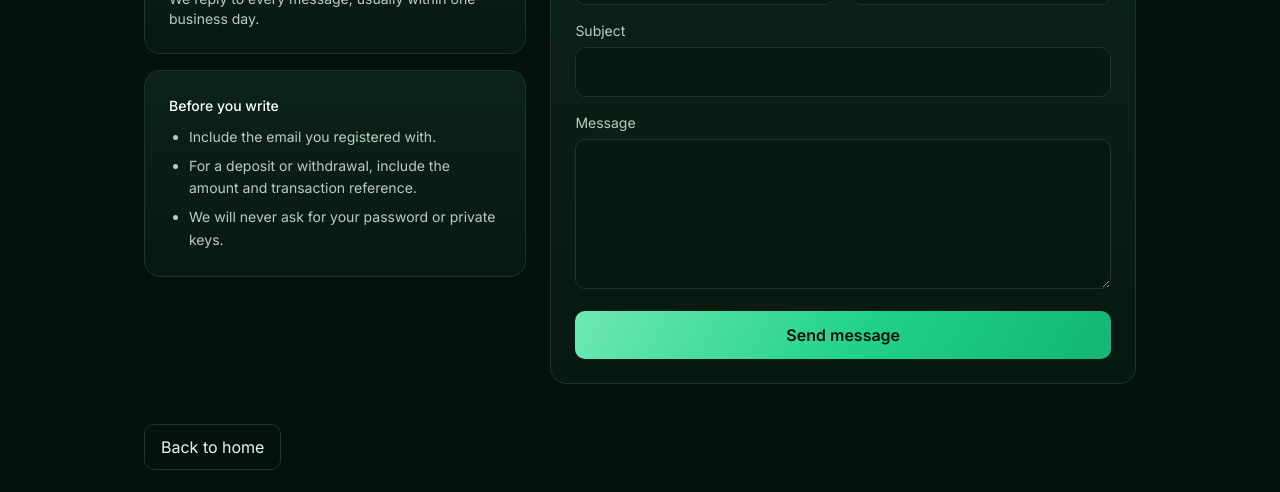
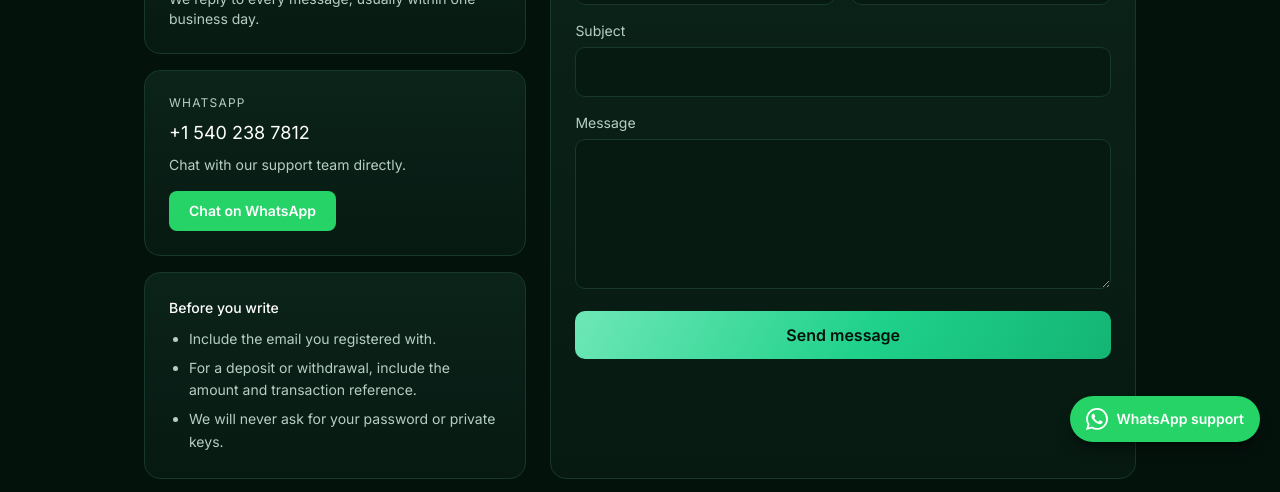
Before and after one commit to fvckaround/smartassets, a Next.js app: page /contact in a window 1280 px wide. Shown: the part 338-830 px from the top of the page. Built offline with nearby package versions, Linux system fonts and the light colour scheme; no server answers.

Commit message:
fix contact page

```diff
--- a/app/contact/contactcontent.js
+++ b/app/contact/contactcontent.js
@@ -4,6 +4,7 @@
 import Link from "next/link";
 import Logo from "@/components/Logo";
 import LanguageSwitcher from "@/components/LanguageSwitcher";
+import { whatsappLink, WHATSAPP_DISPLAY } from "@/lib/contact";
 
 const EMAIL = process.env.NEXT_PUBLIC_SUPPORT_EMAIL || "smartassetsglobal@gmail.com";
 
@@ -57,6 +58,19 @@
             <p className="mt-2 text-sm text-[var(--color-mist)]">
               We reply to every message, usually within one business day.
             </p>
+          </div>
+          <div className="card p-6">
+            <p className="text-xs uppercase tracking-widest text-[var(--color-mist)]">WhatsApp</p>
+            <p className="notranslate mt-2 text-lg text-white">{WHATSAPP_DISPLAY}</p>
+            <p className="mt-2 text-sm text-[var(--color-mist)]">Chat with our support team directly.</p>
+            <a
+              href={whatsappLink()}
+              target="_blank"
+              rel="noopener noreferrer"
+              className="mt-4 inline-block rounded-lg bg-[#25D366] px-5 py-2.5 text-sm font-semibold text-white hover:brightness-110"
+            >
+              Chat on WhatsApp
+            </a>
           </div>
           <div className="card p-6 text-sm leading-relaxed text-[var(--color-mist)]">
             <p className="font-medium text-white">Before you write</p>
--- a/app/layout.js
+++ b/app/layout.js
@@ -1,5 +1,6 @@
 import "./globals.css";
 import TranslateLoader from "@/components/TranslateLoader";
+import WhatsAppButton from "@/components/WhatsAppButton";
 
 const SITE_URL = process.env.NEXT_PUBLIC_SITE_URL || "http://localhost:3000";
 
@@ -39,6 +40,7 @@
       </head>
       <body>
         {children}
+        <WhatsAppButton />
         <TranslateLoader />
       </body>
     </html>
--- /dev/null
+++ b/components/WhatsAppButton.js
@@ -0,0 +1,25 @@
+"use client";
+
+import { usePathname } from "next/navigation";
+import { whatsappLink } from "@/lib/contact";
+
+// Floating WhatsApp support button, shown on every public and user page (not in /admin).
+export default function WhatsAppButton() {
+  const pathname = usePathname() || "";
+  if (pathname.startsWith("/admin")) return null;
+
+  return (
+    <a
+      href={whatsappLink()}
+      target="_blank"
+      rel="noopener noreferrer"
+      aria-label="Chat with support on WhatsApp"
+      className="notranslate fixed bottom-5 right-5 z-50 flex items-center gap-2 rounded-full bg-[#25D366] px-4 py-3 text-sm font-semibold text-white shadow-lg shadow-black/40 transition hover:scale-105 hover:brightness-110"
+    >
+      <svg viewBox="0 0 24 24" width="22" height="22" fill="currentColor" aria-hidden="true">
+        <path d="M20.52 3.48A11.86 11.86 0 0 0 12.06 0C5.5 0 .16 5.34.16 11.9c0 2.1.55 4.15 1.6 5.96L0 24l6.3-1.65a11.9 11.9 0 0 0 5.76 1.47h.01c6.56 0 11.9-5.34 11.9-11.9 0-3.18-1.24-6.17-3.45-8.44zM12.07 21.8h-.01a9.9 9.9 0 0 1-5.04-1.38l-.36-.21-3.74.98 1-3.65-.24-.37a9.88 9.88 0 0 1-1.52-5.27c0-5.45 4.44-9.89 9.9-9.89 2.64 0 5.12 1.03 6.99 2.9a9.82 9.82 0 0 1 2.9 7c0 5.46-4.44 9.9-9.88 9.9zm5.43-7.4c-.3-.15-1.76-.87-2.03-.97-.27-.1-.47-.15-.67.15-.2.3-.77.97-.94 1.17-.17.2-.35.22-.65.07-.3-.15-1.26-.46-2.4-1.48-.89-.79-1.49-1.77-1.66-2.07-.17-.3-.02-.46.13-.61.13-.13.3-.35.45-.52.15-.17.2-.3.3-.5.1-.2.05-.37-.02-.52-.07-.15-.67-1.62-.92-2.22-.24-.58-.49-.5-.67-.51h-.57c-.2 0-.52.07-.8.37-.27.3-1.04 1.02-1.04 2.48s1.07 2.88 1.22 3.08c.15.2 2.1 3.2 5.08 4.49.71.31 1.26.49 1.69.63.71.23 1.36.2 1.87.12.57-.08 1.76-.72 2.01-1.41.25-.7.25-1.29.17-1.41-.07-.12-.27-.2-.57-.35z" />
+      </svg>
+      <span className="hidden sm:inline">WhatsApp support</span>
+    </a>
+  );
+}
--- a/components/landing/Footer.js
+++ b/components/landing/Footer.js
@@ -1,5 +1,6 @@
 import Link from "next/link";
 import Logo from "@/components/Logo";
+import { whatsappLink } from "@/lib/contact";
 
 export default function Footer() {
   return (
@@ -33,6 +34,11 @@
                     Contact us
                   </Link>
                 </li>
+                <li>
+                  <a href={whatsappLink()} target="_blank" rel="noopener noreferrer" className="hover:text-white">
+                    WhatsApp support
+                  </a>
+                </li>
               </ul>
             </div>
             <div>
--- a/components/landing/SupportCallout.js
+++ b/components/landing/SupportCallout.js
@@ -1,9 +1,8 @@
 import Link from "next/link";
 import Reveal from "./Reveal";
+import { whatsappLink } from "@/lib/contact";
 
 export default function SupportCallout() {
-  const email = process.env.NEXT_PUBLIC_SUPPORT_EMAIL || "smartassetsglobal@gmail.com";
-
   return (
     <section className="py-20">
       <div className="mx-auto max-w-4xl px-4">
@@ -18,15 +17,17 @@
               <Link href="/register" className="btn-gold w-full px-8 sm:w-auto">
                 Create an account
               </Link>
-              {email ? (
-                <Link href="/contact" className="btn-ghost w-full px-8 sm:w-auto">
-                  Contact us
-                </Link>
-              ) : (
-                <Link href="/risk-disclosure" className="btn-ghost w-full px-8 sm:w-auto">
-                  Read the risk disclosure
-                </Link>
-              )}
+              <Link href="/contact" className="btn-ghost w-full px-8 sm:w-auto">
+                Contact us
+              </Link>
+              <a
+                href={whatsappLink()}
+                target="_blank"
+                rel="noopener noreferrer"
+                className="w-full rounded-lg bg-[#25D366] px-8 py-3 text-center text-sm font-semibold text-white hover:brightness-110 sm:w-auto"
+              >
+                WhatsApp us
+              </a>
             </div>
           </div>
         </Reveal>
--- /dev/null
+++ b/lib/contact.js
@@ -0,0 +1,6 @@
+// Single place for support contact details.
+export const WHATSAPP_NUMBER = "15402387812"; // digits only, with country code
+export const WHATSAPP_DISPLAY = "+1 540 238 7812";
+export const WHATSAPP_MESSAGE = "Hello Smart Assets, I need some help.";
+export const whatsappLink = (text = WHATSAPP_MESSAGE) =>
+  `https://wa.me/${WHATSAPP_NUMBER}?text=${encodeURIComponent(text)}`;
```
